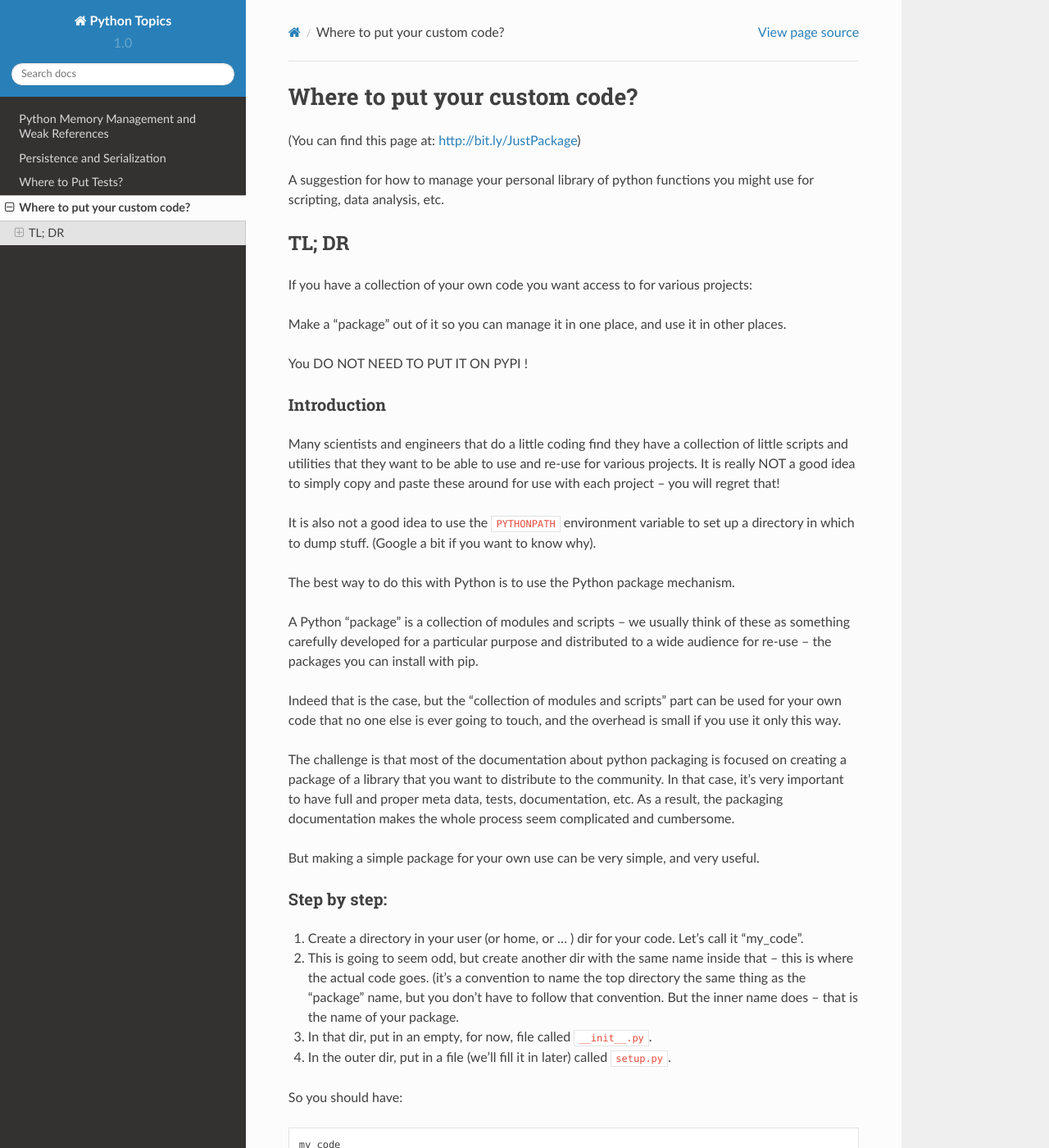
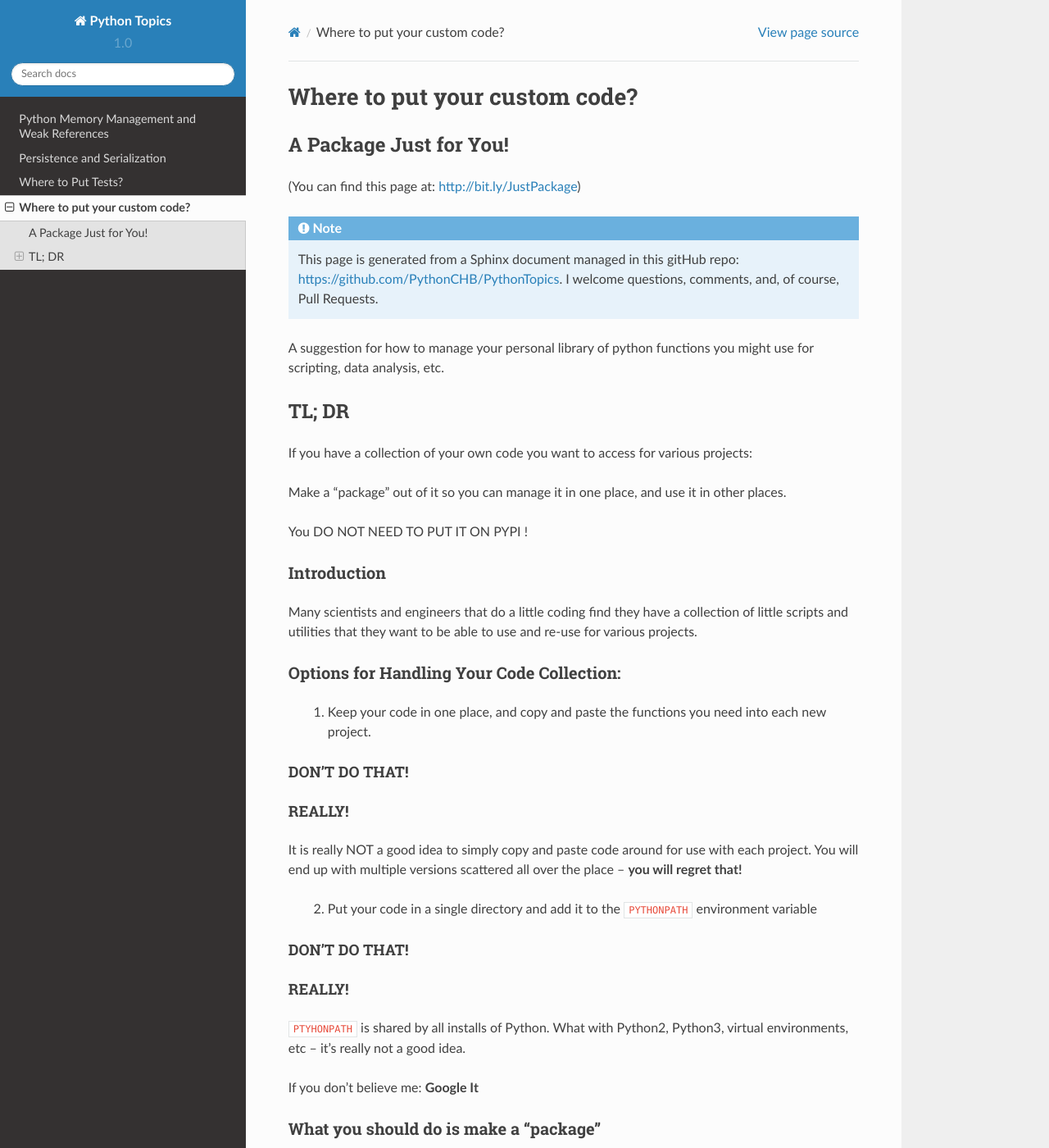
Before and after one commit to PythonCHB/PythonTopics, a Sphinx documentation site: the page built from Sources/source/where_to_put_your_code.rst, in a window 1280 px wide and 1400 px high. Shown: the whole window at 82% size. Built offline with Sphinx 7.4.7 and the Read the Docs theme 2.0.0, drawn with Linux system fonts in a browser that asks for light colours; formulas are drawn with MathJax 3; pages that are not in the unit, such as notebooks, are missing from menus; some of the changed text lies outside the part shown.

Commit message:
added note about gitHub repo

```diff
--- a/Sources/source/where_to_put_your_code.rst
+++ b/Sources/source/where_to_put_your_code.rst
@@ -2,7 +2,14 @@
 Where to put your custom code?
 ******************************
 
+
+A Package Just for You!
+=======================
+
 (You can find this page at: http://bit.ly/JustPackage)
+
+.. note:: This page is generated from a Sphinx document managed in this gitHub repo: https://github.com/PythonCHB/PythonTopics. I welcome questions, comments, and, of course, Pull Requests.
+
 
 A suggestion for how to manage your personal library of python functions you might use for scripting, data analysis, etc.
 
@@ -10,7 +17,7 @@ A suggestion for how to manage your personal library of python functions you mig
 TL; DR
 ======
 
-If you have a collection of your own code you want access to for various projects:
+If you have a collection of your own code you want to access for various projects:
 
 Make a "package" out of it so you can manage it in one place, and use it in other places.
 
@@ -20,9 +27,40 @@ You DO NOT NEED TO PUT IT ON PYPI !
 Introduction
 ------------
 
-Many scientists and engineers that do a little coding find they have a collection of little scripts and utilities that they want to be able to use and re-use for various projects. It is really NOT a good idea to simply copy and paste these around for use with each project -- you will regret that!
+Many scientists and engineers that do a little coding find they have a collection of little scripts and utilities that they want to be able to use and re-use for various projects.
 
-It is also not a good idea to use the ``PYTHONPATH`` environment variable to set up a directory in which to dump stuff. (Google a bit if you want to know why).
+Options for Handling Your Code Collection:
+------------------------------------------
+
+ 1) Keep your code in one place, and copy and paste the functions you need into each new project.
+
+
+DON'T DO THAT!
+..............
+
+REALLY!
+.......
+
+
+It is really NOT a good idea to simply copy and paste code around for use with each project. You will end up with multiple versions scattered all over the place -- **you will regret that!**
+
+ 2) Put your code in a single directory and add it to the ``PYTHONPATH`` environment variable
+
+
+DON'T DO THAT!
+..............
+
+
+REALLY!
+.......
+
+``PTYHONPATH`` is shared by all installs of Python. What with Python2, Python3, virtual environments, etc -- it's really not a good idea.
+
+If you don't believe me: **Google It**
+
+
+What you should do is make a "package"
+--------------------------------------
 
 The best way to do this with Python is to use the Python package mechanism.
 
@@ -30,11 +68,27 @@ A Python "package" is a collection of modules and scripts -- we usually think of
 
 Indeed that is the case, but the "collection of modules and scripts" part can be used for your own code that no one else is ever going to touch, and the overhead is small if you use it only this way.
 
+Why Don't People Tend to figure this out for themselves?
+........................................................
+
+The Packaging Documentation is mostly about Making a "proper" package for distribution to a wide audience.
+
+So newbies tend to either:
+
+* Think: "I don't want/need to do all that", and then move on and copy and past their code around like they have already done.
+
+or
+
+* Go ahead and follow the instructions, and end up putting their tiny little not-useful-to-anyone-else package up on PyPi.
+
+
 The challenge is that most of the documentation about python packaging is focused on creating a package of a library that you want to distribute to the community. In that case, it's very important to have full and proper meta data, tests, documentation, etc. As a result, the packaging documentation makes the whole process seem complicated and cumbersome.
 
-But making a simple package for your own use can be very simple, and very useful.
+Making a simple package just for your own use can be very simple, and very useful.
+..................................................................................
 
-Step by step:
+
+Step by Step:
 -------------
 
 1) Create a directory in your user (or home, or ... ) dir for your code. Let's call it "my_code".
@@ -50,6 +104,7 @@ So you should have::
   my_code
       my_code
           __init__.py
+          some_code.py
       setup.py
 
 The inner my_code dir is now a python "package" -- any directory with a ``__init__.py`` file is a package. But how to use it?
@@ -68,6 +123,11 @@ But for now, we are going to make it as *simple* as possible::
 
 That's it -- really! There is a lot you can do here to support multiple packages, scripts, etc, but this is enough to get you started.
 
+Here: :download:`make_my_package.py <../code/make_my_package.py>` is a little script that will build an empty package for you::
+
+  python make_my_package.py your_package_name
+
+will do it for you.
 
 Putting in your code
 --------------------
@@ -107,15 +167,15 @@ Now you can fire up Python (or iPython, or a Jupyter notebook, or write code in
 
 .. code-block:: ipython
 
-    In [2]: from my_code import some_code
+    In [2]: from test_package import test_code
 
-    In [3]: some_code.test_fun()
+    In [3]: test_code.test_fun()
 
     yup -- this worked!!
 
 And you are good to go!
 
-Here is a zip file of my simple example package: :download:`my_code.zip <../code/my_code.zip>`
+.. Here is a zip file of my simple example package: :download:`my_code.zip <../code/my_code.zip>`
 
 
 NOTES:
```
Also changed, not shown: other parts of Sources/source/where_to_put_your_code.rst (+1 -1 lines).
